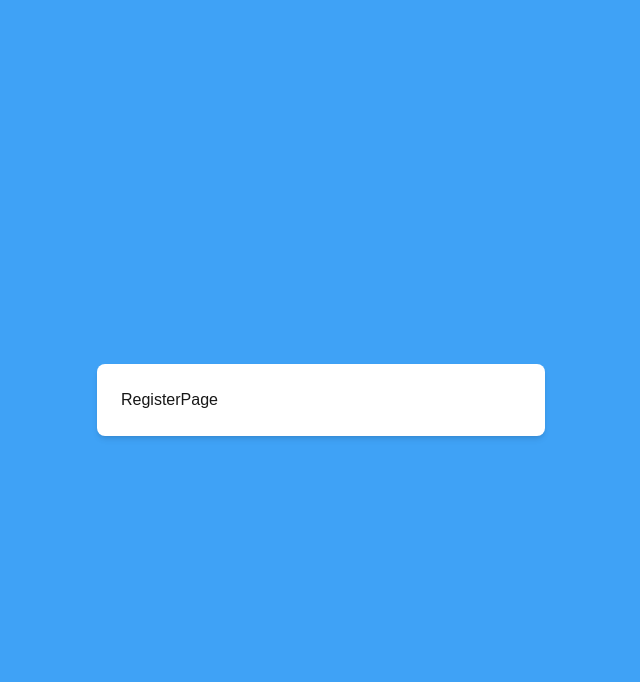
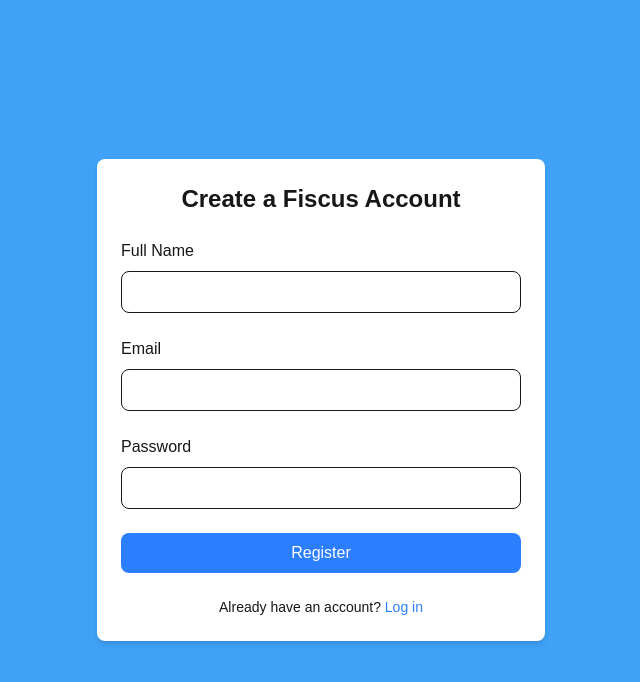
Before and after one commit to joheee/Fiscus, a Next.js app: page /register in a window 1280 px wide. Shown: the top 682 px of the page, without its empty margins (319-959 px from the left). Built offline with nearby package versions, Linux system fonts and the light colour scheme.

Commit message:
feat: login and register page

```diff
--- a/package.json
+++ b/package.json
@@ -17,7 +17,8 @@
     "bcryptjs": "^3.0.2",
     "next": "15.4.5",
     "react": "19.1.0",
-    "react-dom": "19.1.0"
+    "react-dom": "19.1.0",
+    "react-hook-form": "^7.61.1"
   },
   "devDependencies": {
     "@eslint/eslintrc": "^3",
--- /dev/null
+++ b/src/app/(auth)/login/LoginForm.tsx
@@ -0,0 +1,122 @@
+"use client";
+
+import { useForm } from "react-hook-form";
+import { useRouter } from "next/navigation";
+import { useState } from "react";
+import Link from "next/link";
+
+type LoginFormValues = {
+  email: string;
+  password: string;
+};
+
+export default function LoginForm() {
+  const router = useRouter();
+  const [apiError, setApiError] = useState<string | null>(null);
+
+  const {
+    register,
+    handleSubmit,
+    formState: { errors, isSubmitting },
+  } = useForm<LoginFormValues>({
+    defaultValues: {
+      email: "",
+      password: "",
+    },
+  });
+
+  const onSubmit = async (data: LoginFormValues) => {
+    setApiError(null);
+    try {
+      const response = await fetch("/api/v1/users", {
+        method: "POST",
+        headers: { "Content-Type": "application/json" },
+        body: JSON.stringify(data),
+      });
+
+      const result = await response.json();
+
+      if (!response.ok) {
+        setApiError(result.message || "An unknown error occurred.");
+      } else {
+        alert("Login successful!");
+        router.push("/login");
+      }
+    } catch (error) {
+      setApiError("Failed to connect to the server. Please try again.");
+    }
+  };
+
+  return (
+    <>
+      <h2 className="text-2xl font-bold mb-6 text-center">
+        Login Into Fiscus
+      </h2>
+      <form className="grid gap-6" onSubmit={handleSubmit(onSubmit)}>
+        <div className="">
+          <label className="block mb-2" htmlFor="email">
+            Email
+          </label>
+          <input
+            {...register("email", {
+              required: "Email is required.",
+              pattern: {
+                value: /^\S+@\S+$/i,
+                message: "Please enter a valid email address.",
+              },
+            })}
+            className="w-full px-3 py-2 border rounded-lg"
+            id="email"
+            type="email"
+          />
+          {errors.email && (
+            <p className="text-red-error text-xs mt-1">
+              {errors.email.message}
+            </p>
+          )}
+        </div>
+
+        <div className="">
+          <label className="block mb-2" htmlFor="password">
+            Password
+          </label>
+          <input
+            {...register("password", {
+              required: "Password is required.",
+              minLength: {
+                value: 8,
+                message: "Password must be at least 8 characters.",
+              },
+            })}
+            className="w-full px-3 py-2 border rounded-lg"
+            id="password"
+            type="password"
+          />
+          {errors.password && (
+            <p className="text-red-error text-xs mt-1">
+              {errors.password.message}
+            </p>
+          )}
+        </div>
+
+        {apiError && (
+          <p className="text-red-error text-sm mb-4 text-center">{apiError}</p>
+        )}
+
+        <button
+          className="w-full bg-blue-500 text-background py-2 rounded-lg disabled:bg-bg-700"
+          type="submit"
+          disabled={isSubmitting}
+        >
+          {isSubmitting ? "Loading..." : "Login"}
+        </button>
+      </form>
+      <p className="text-center text-sm mt-6">
+        Don&apos;t have an account?{" "}
+        <Link href="/register" className="text-blue-500 hover:underline">
+          Register
+        </Link>
+      </p>
+    </>
+  );
+}
--- a/src/app/(auth)/login/page.tsx
+++ b/src/app/(auth)/login/page.tsx
@@ -1,3 +1,12 @@
-export default function LoginPage() {
-  return <div>LoginPage</div>;
+import React from "react";
+import { Metadata } from "next";
+import LoginForm from "./LoginForm";
+
+export const metadata: Metadata = {
+  title: "Fiscus | Login",
+  description: "Fiscus - Personal Expense Tracker - Login Page",
+};
+
+export default function page() {
+  return <LoginForm />;
 }
--- /dev/null
+++ b/src/app/(auth)/register/RegisterForm.tsx
@@ -0,0 +1,147 @@
+"use client";
+
+import { useForm } from "react-hook-form";
+import { useRouter } from "next/navigation";
+import { useState } from "react";
+import Link from "next/link";
+
+type RegisterFormValues = {
+  full_name: string;
+  email: string;
+  password: string;
+};
+
+export default function RegisterForm() {
+  const router = useRouter();
+  const [apiError, setApiError] = useState<string | null>(null);
+
+  const {
+    register,
+    handleSubmit,
+    formState: { errors, isSubmitting },
+  } = useForm<RegisterFormValues>({
+    defaultValues: {
+      full_name: "",
+      email: "",
+      password: "",
+    },
+  });
+
+  const onSubmit = async (data: RegisterFormValues) => {
+    setApiError(null);
+    try {
+      const response = await fetch("/api/v1/users", {
+        method: "PATCH",
+        headers: { "Content-Type": "application/json" },
+        body: JSON.stringify(data),
+      });
+
+      const result = await response.json();
+
+      if (!response.ok) {
+        setApiError(result.message || "An unknown error occurred.");
+      } else {
+        alert("Registration successful! Please log in.");
+        router.push("/login");
+      }
+    } catch (error) {
+      setApiError("Failed to connect to the server. Please try again.");
+    }
+  };
+
+  return (
+    <>
+      <h2 className="text-2xl font-bold mb-6 text-center">
+        Create a Fiscus Account
+      </h2>
+      <form className="grid gap-6" onSubmit={handleSubmit(onSubmit)}>
+        <div className="">
+          <label className="block mb-2" htmlFor="full_name">
+            Full Name
+          </label>
+          <input
+            {...register("full_name", {
+              required: "Full name is required.",
+              minLength: {
+                value: 3,
+                message: "Full name must be at least 3 characters.",
+              },
+            })}
+            className="w-full px-3 py-2 border rounded-lg"
+            id="full_name"
+            type="text"
+          />
+          {errors.full_name && (
+            <p className="text-red-error text-xs mt-1">
+              {errors.full_name.message}
+            </p>
+          )}
+        </div>
+
+        <div className="">
+          <label className="block mb-2" htmlFor="email">
+            Email
+          </label>
+          <input
+            {...register("email", {
+              required: "Email is required.",
+              pattern: {
+                value: /^\S+@\S+$/i,
+                message: "Please enter a valid email address.",
+              },
+            })}
+            className="w-full px-3 py-2 border rounded-lg"
+            id="email"
+            type="email"
+          />
+          {errors.email && (
+            <p className="text-red-error text-xs mt-1">
+              {errors.email.message}
+            </p>
+          )}
+        </div>
+
+        <div className="">
+          <label className="block mb-2" htmlFor="password">
+            Password
+          </label>
+          <input
+            {...register("password", {
+              required: "Password is required.",
+              minLength: {
+                value: 8,
+                message: "Password must be at least 8 characters.",
+              },
+            })}
+            className="w-full px-3 py-2 border rounded-lg"
+            id="password"
+            type="password"
+          />
+          {errors.password && (
+            <p className="text-red-error text-xs mt-1">
+              {errors.password.message}
+            </p>
+          )}
+        </div>
+
+        {apiError && (
+          <p className="text-red-error text-sm mb-4 text-center">{apiError}</p>
+        )}
+
+        <button
+          className="w-full bg-blue-500 text-background py-2 rounded-lg disabled:bg-bg-700"
+          type="submit"
+          disabled={isSubmitting}
+        >
+          {isSubmitting ? "Creating Account..." : "Register"}
+        </button>
+      </form>
+      <p className="text-center text-sm mt-6">
+        Already have an account?{" "}
+        <Link href="/login" className="text-blue-500 hover:underline">
+          Log in
+        </Link>
+      </p>
+    </>
+  );
+}
--- a/src/app/(auth)/register/page.tsx
+++ b/src/app/(auth)/register/page.tsx
@@ -1,3 +1,12 @@
-export default function RegisterPage() {
-  return <div>RegisterPage</div>;
+import React from "react";
+import RegisterForm from "./RegisterForm";
+import { Metadata } from "next";
+
+export const metadata: Metadata = {
+  title: "Fiscus | Registration",
+  description: "Fiscus - Personal Expense Tracker - Registration Page",
+};
+
+export default function page() {
+  return <RegisterForm />;
 }
--- a/src/app/api/v1/users/route.ts
+++ b/src/app/api/v1/users/route.ts
@@ -7,3 +7,11 @@
   const users = await prisma.user.findMany();
   return NextResponse.json(users);
 }
+
+export async function POST(request: Request){
+  return NextResponse.json(true);
+}
+
+export async function PATCH(request: Request){
+  return NextResponse.json(true);
+}
--- a/src/app/globals.css
+++ b/src/app/globals.css
@@ -4,12 +4,14 @@
   --background: #ffffff;
   --foreground: #171717;
   --blue-accent: #3fa2f6;
+  --red-error: #fb2c36;
 }
 
 @theme inline {
   --color-background: var(--background);
   --color-foreground: var(--foreground);
   --color-blue-accent: var(--blue-accent);
+  --color-red-error: var(--red-error);
   --font-sans: var(--font-geist-sans);
   --font-mono: var(--font-geist-mono);
 }
@@ -19,6 +21,7 @@
     --background: #0a0a0a;
     --foreground: #ededed;
     --blue-accent: #205295;
+    --red-error: #f42c36;
   }
 }
 
--- a/src/app/layout.tsx
+++ b/src/app/layout.tsx
@@ -1,9 +1,9 @@
-import type { Metadata } from "next";
 import "./globals.css";
+import { Metadata } from "next";
 
 export const metadata: Metadata = {
   title: "Fiscus",
-  description: "Fiscus - Personal Expense Tracker",
+  description: "Fiscus - Personal Expense Tracker - Dashboard Page",
 };
 
 export default function RootLayout({
```
Also changed, not shown: 1 other file (tests, documents, lock files or other folders).
